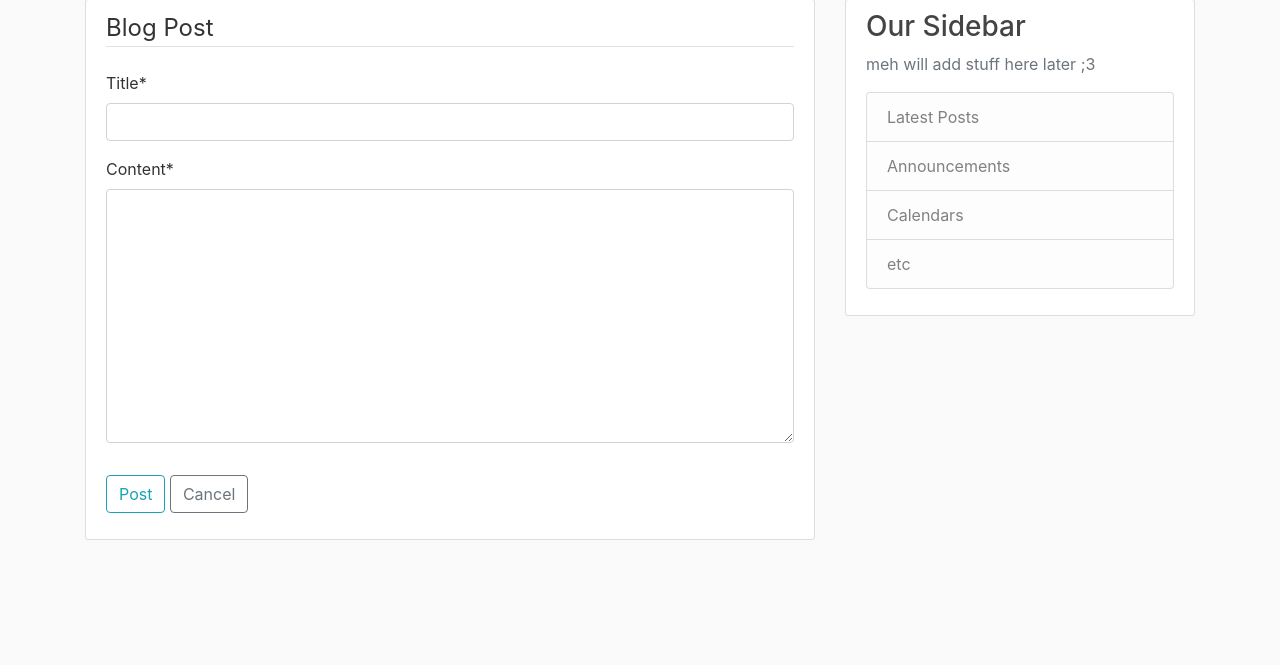
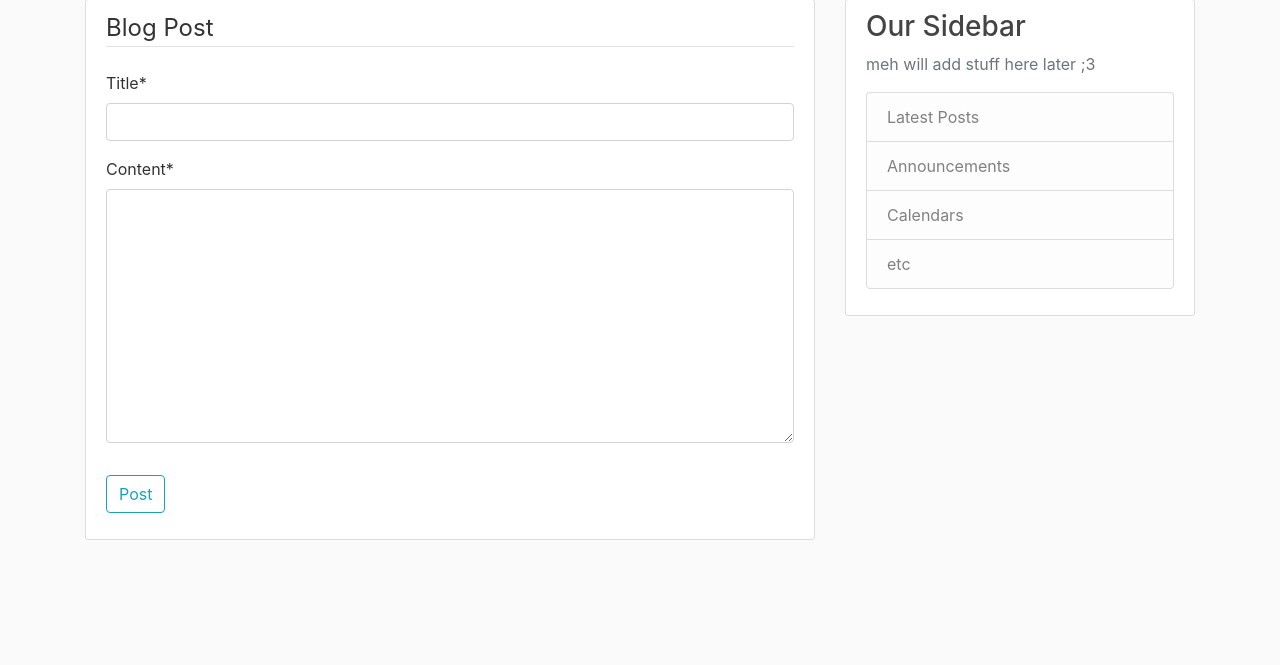
Before and after one commit to Kartik9250/Blogsite, a Django app: page /post/new/ in a window 1280 px wide. Shown: the part 81-746 px from the top of the page. Run offline with Django 4.2, Linux system fonts and the light colour scheme; the visitor is signed in with stand-in values (Sample User, id 1); some libraries are stand-ins or nearby versions.

Commit message:
Removed cancel button from post creation page

```diff
--- a/blog/templates/blog/post_form.html
+++ b/blog/templates/blog/post_form.html
@@ -11,7 +11,6 @@
 			</fieldset>
 			<div class = "form-group">
 				<button class = "btn btn-outline-info" type = "submit">Post</button>
-				<a class = "btn btn-outline-secondary" href = "{% url 'post-detail' object.id %}">Cancel</a>
 			</div>
 		</form>
 	</div>
```
